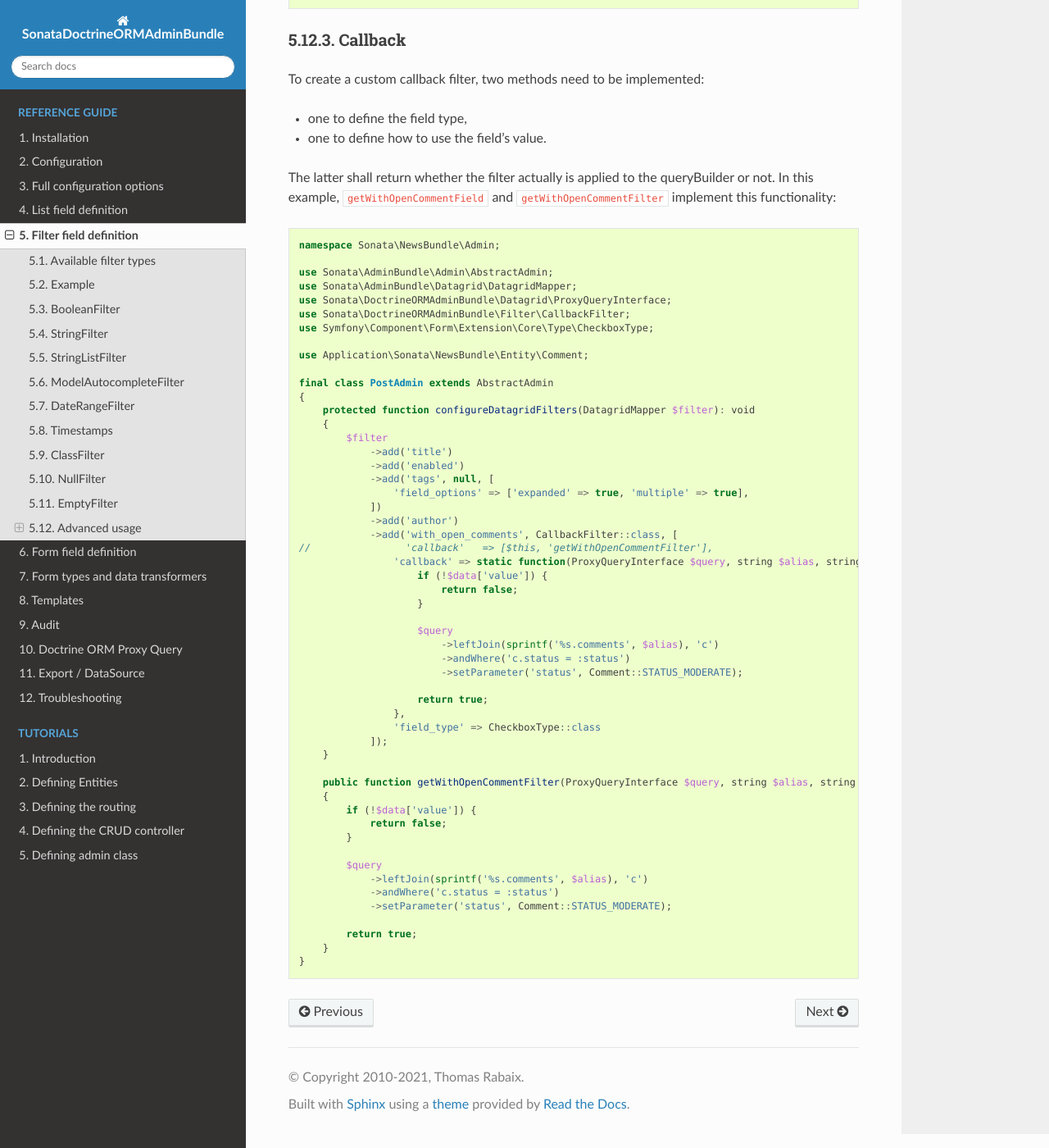
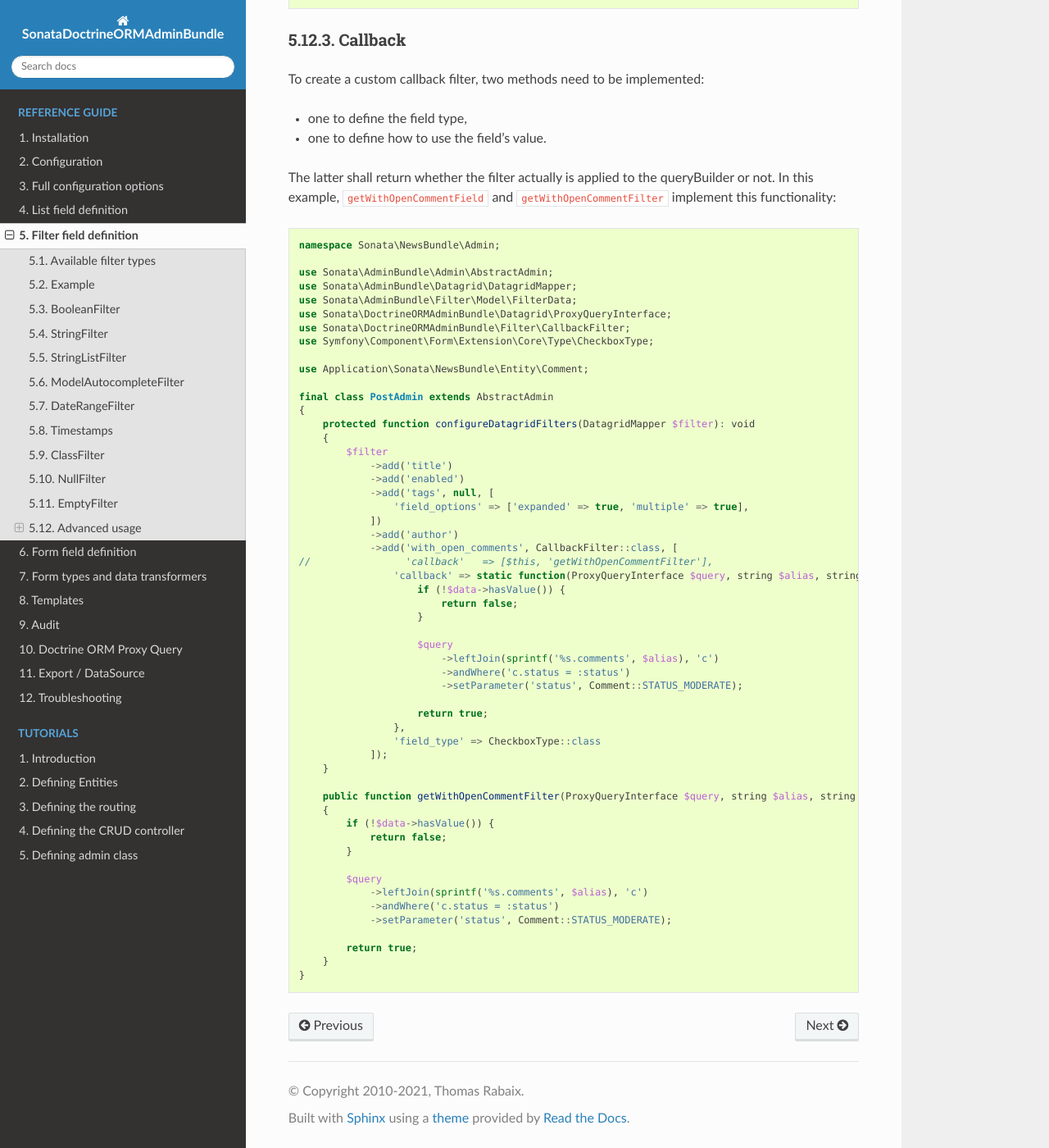
Before and after one commit to sonata-project/SonataDoctrineORMAdminBundle, a Sphinx documentation site: the page built from docs/reference/filter_field_definition.rst, in a window 1280 px wide and 1400 px high, scrolled down 6737 px. Shown: the whole window at 82% size. Built offline with Sphinx 7.4.7 and the Read the Docs theme 2.0.0, drawn with Linux system fonts in a browser that asks for light colours.

Commit message:
Replace array with FilterData in CallbackFilter (#1614)

```diff
--- a/docs/reference/filter_field_definition.rst
+++ b/docs/reference/filter_field_definition.rst
@@ -295,6 +295,7 @@
 
     use Sonata\AdminBundle\Admin\AbstractAdmin;
     use Sonata\AdminBundle\Datagrid\DatagridMapper;
+    use Sonata\AdminBundle\Filter\Model\FilterData;
     use Sonata\DoctrineORMAdminBundle\Datagrid\ProxyQueryInterface;
     use Sonata\DoctrineORMAdminBundle\Filter\CallbackFilter;
     use Symfony\Component\Form\Extension\Core\Type\CheckboxType;
@@ -314,8 +315,8 @@
                 ->add('author')
                 ->add('with_open_comments', CallbackFilter::class, [
     //                'callback'   => [$this, 'getWithOpenCommentFilter'],
-                    'callback' => static function(ProxyQueryInterface $query, string $alias, string $field, array $data): bool {
-                        if (!$data['value']) {
+                    'callback' => static function(ProxyQueryInterface $query, string $alias, string $field, FilterData $data): bool {
+                        if (!$data->hasValue()) {
                             return false;
                         }
 
@@ -330,9 +331,9 @@
                 ]);
         }
 
-        public function getWithOpenCommentFilter(ProxyQueryInterface $query, string $alias, string $field, array $data): bool
+        public function getWithOpenCommentFilter(ProxyQueryInterface $query, string $alias, string $field, FilterData $data): bool
         {
-            if (!$data['value']) {
+            if (!$data->hasValue()) {
                 return false;
             }
 
```
